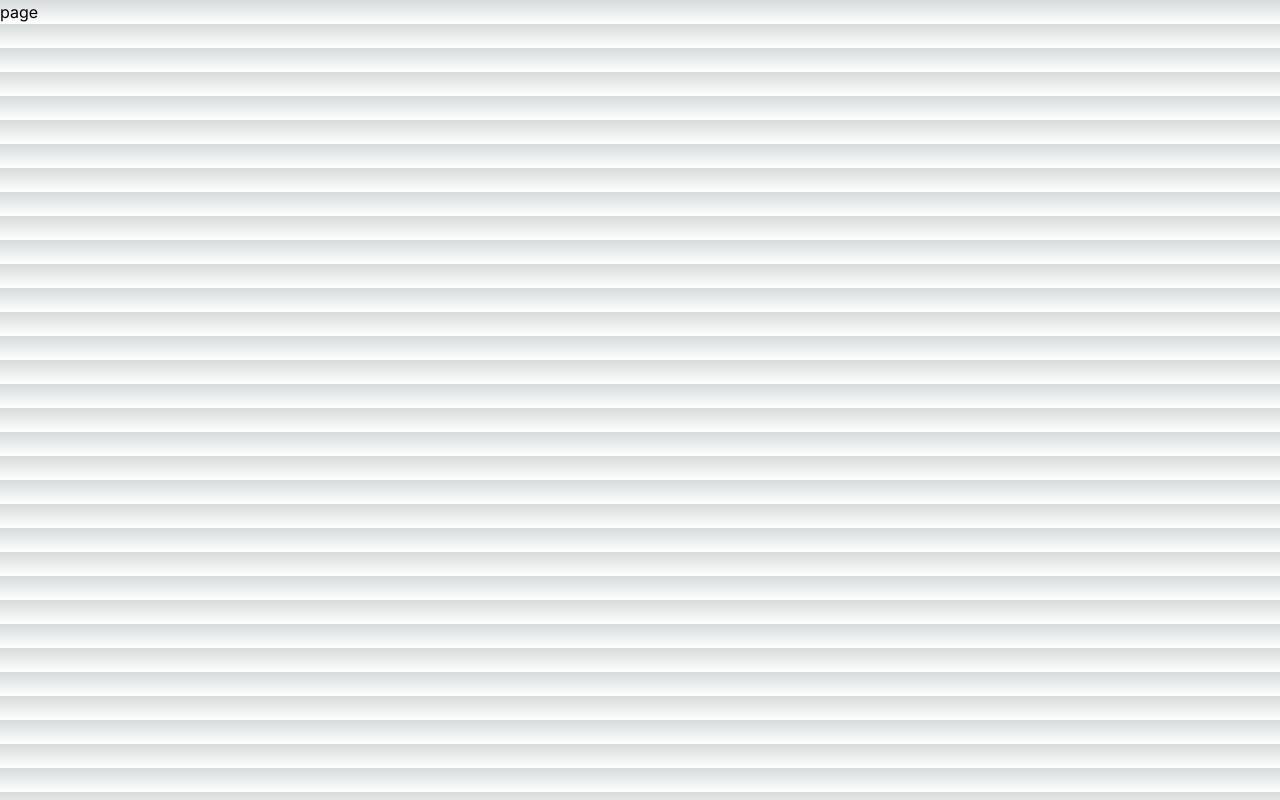
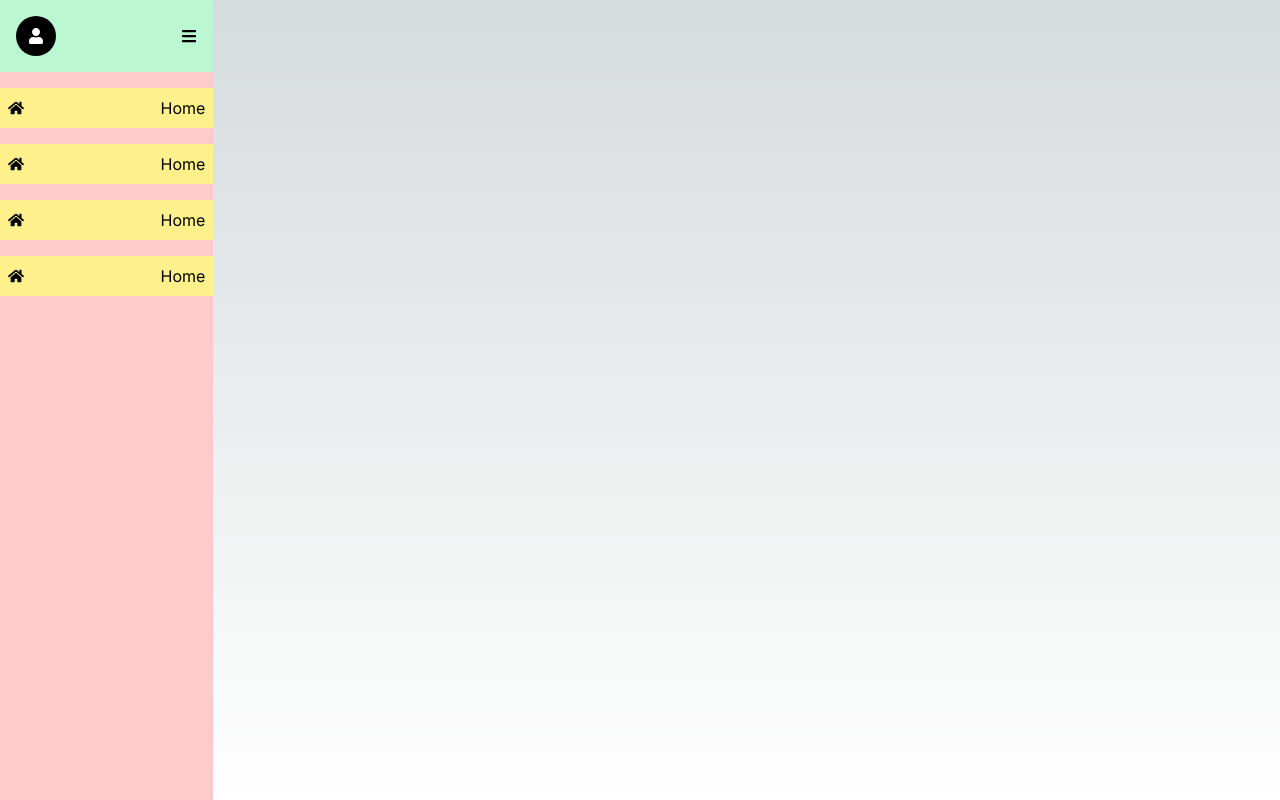
Before and after one commit to Krisna07/linkifyapp, a Next.js app: page / in a window 1280 px wide. Built offline with nearby package versions, Linux system fonts and the light colour scheme.

Commit message:
initial set ups

```diff
--- a/package.json
+++ b/package.json
@@ -15,10 +15,12 @@
     "autoprefixer": "10.4.14",
     "eslint": "8.39.0",
     "eslint-config-next": "13.3.1",
+    "icons": "^1.0.0",
     "next": "13.3.1",
     "postcss": "8.4.23",
-    "react": "18.2.0",
+    "react": "^18.2.0",
     "react-dom": "18.2.0",
+    "react-icons": "^4.8.0",
     "tailwindcss": "3.3.1",
     "typescript": "5.0.4"
   }
--- /dev/null
+++ b/src/app/components/sidenav.tsx
@@ -0,0 +1,40 @@
+"use client";
+import React, { useState } from "react";
+import { FaBars, FaChevronRight, FaHome, FaUser } from "react-icons/fa";
+const Sidenav = () => {
+  const [nav, setNav] = useState<Boolean>(true);
+  return (
+    <div
+      className={`${
+        nav ? "w-1/6" : "w-[100px]"
+      } h-[100vh] bg-red-200 flex flex-col gap-4 items-center transition-all text-black`}
+    >
+      <div className="w-full p-4 bg-green-200 h-fit text-black flex items-center justify-between">
+        <span className="w-[40px] h-[40px] rounded-full bg-black flex items-center text-white justify-center">
+          <FaUser />
+        </span>
+        <span onClick={() => setNav(!nav)}>
+          {nav ? <FaBars /> : <FaChevronRight />}
+        </span>
+      </div>
+      <div className="w-full h-fit flex items-center justify-between box-border p-2 bg-yellow-200">
+        <FaHome />
+        Home
+      </div>
+      <div className="w-full  h-fit  flex items-center justify-between box-border p-2 bg-yellow-200">
+        <FaHome />
+        Home
+      </div>{" "}
+      <div className="w-full  h-fit  flex items-center justify-between box-border p-2 bg-yellow-200">
+        <FaHome />
+        Home
+      </div>{" "}
+      <div className="w-full  h-fit  flex items-center justify-between box-border p-2 bg-yellow-200">
+        <FaHome />
+        Home
+      </div>
+    </div>
+  );
+};
+
+export default Sidenav;
--- a/src/app/layout.tsx
+++ b/src/app/layout.tsx
@@ -4,7 +4,7 @@ import { Inter } from "next/font/google";
 const inter = Inter({ subsets: ["latin"] });
 
 export const metadata = {
-  title: "Create Next App",
+  title: "linkifyapp",
   description: "Generated by create next app",
 };
 
--- a/src/app/page.tsx
+++ b/src/app/page.tsx
@@ -1,8 +1,13 @@
 import Image from "next/image";
 import { Inter } from "next/font/google";
+import Sidenav from "./components/sidenav";
 
 const inter = Inter({ subsets: ["latin"] });
 
 export default function Home() {
-  return <>page</>;
+  return (
+    <main>
+      <Sidenav />
+    </main>
+  );
 }
```
Also changed, not shown: 1 other file (tests, documents, lock files or other folders).
